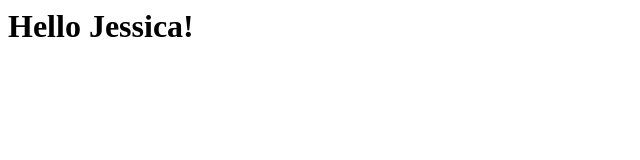
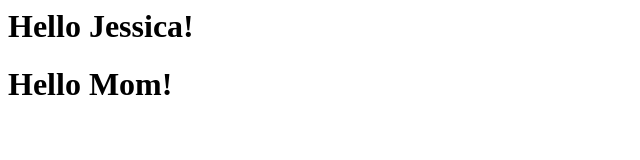
Before and after one commit to dtilney/dtilney.github.io, a plain HTML site: page index.html in a window 1280 px wide. Shown: the whole page, without its empty margins (0-640 px from the left). Drawn offline with Linux system fonts and the light colour scheme.

Commit message:
Added message to Mom

```diff
--- a/index.html
+++ b/index.html
@@ -1,3 +1,4 @@
 <body>
   <h1>Hello Jessica!</h1>
+  <h1>Hello Mom!</h1>
 </body>
```
